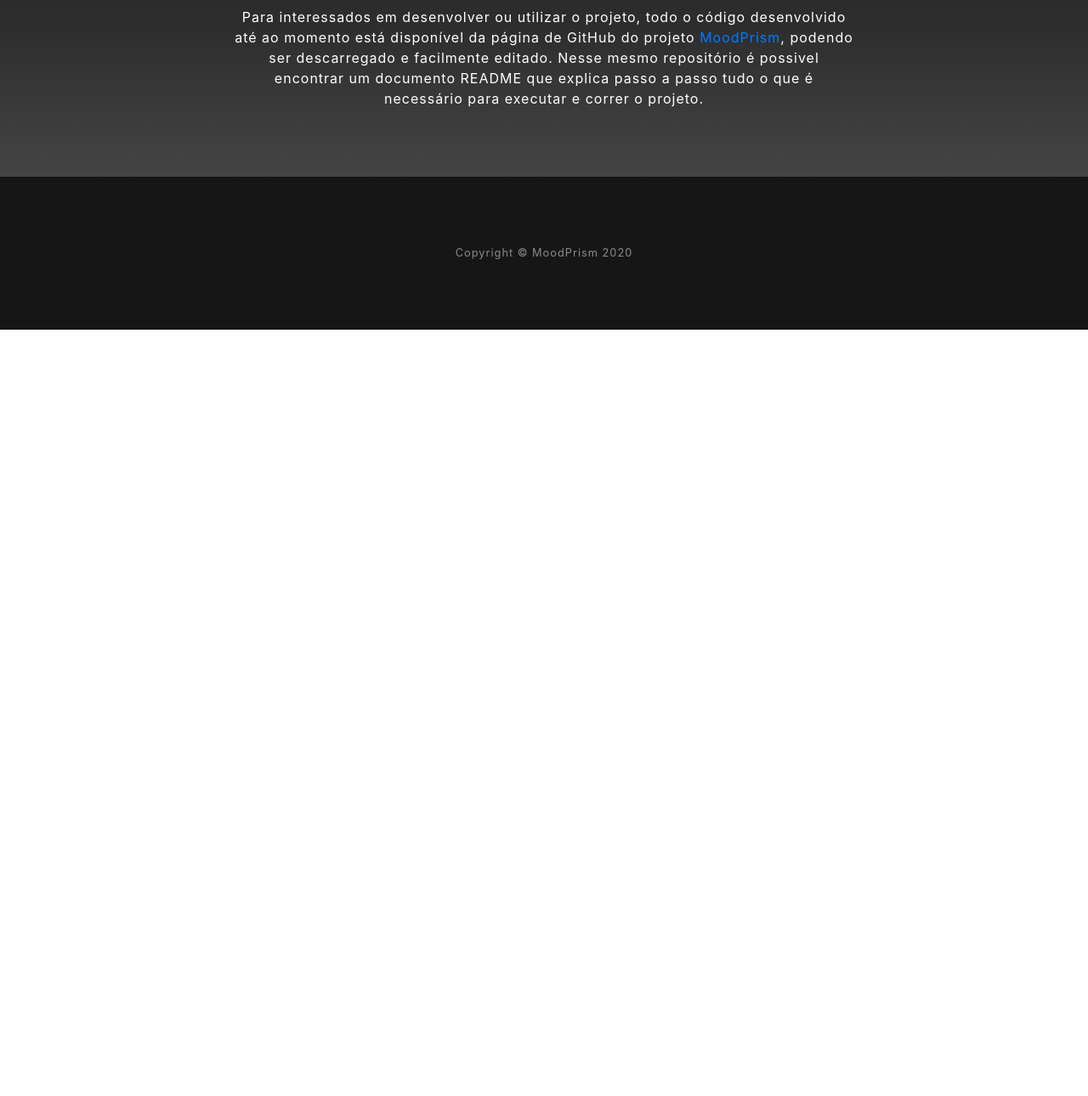
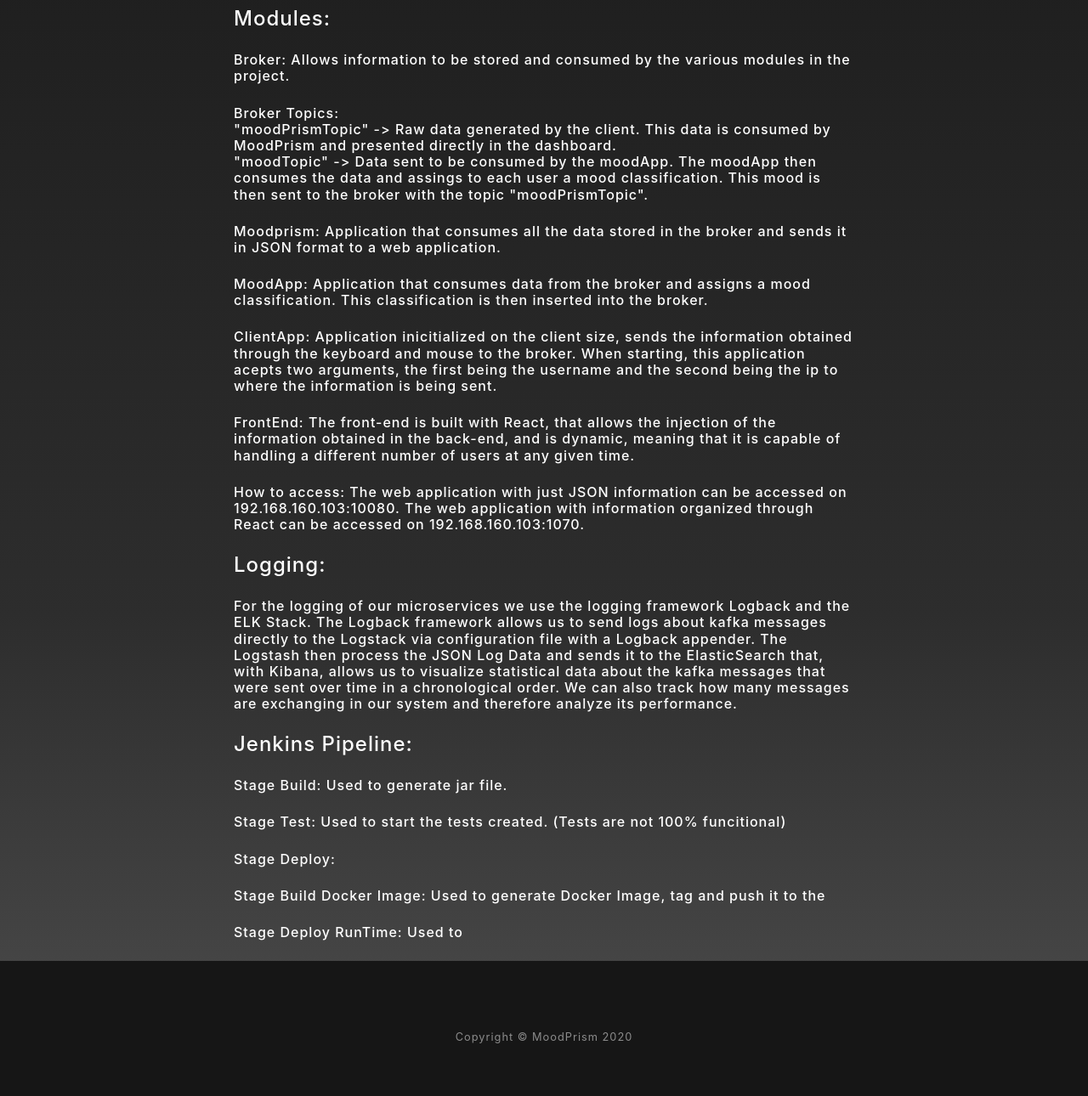
Before and after one commit to MoodPrism/moodprism.github.io, a website with bundled scripts: page docs.html in a window 1280 px wide. Shown: the part 520-1810 px from the top of the page at 85% size. Before the commit the page ends 908 px from the top, so only its background shows below. Built offline with nearby package versions, Linux system fonts and the light colour scheme.

Commit message:
inicio documentaçao

```diff
--- a/docs.html
+++ b/docs.html
@@ -46,13 +46,33 @@
     <div class="container">
       <div class="row">
         <div class="col-lg-8 mx-auto">
-          <h2 class="text-white mb-4">Arquitetura:</h2>
+          <h2 class="text-white mb-4">Architecture:</h2>
           <img src="img/architecture.png" class="img-fluid" alt="">
           <br>
           </br>
-          <h2 class="text-white mb-4">Para developers:</h2>
-          <p class="text-white mb-50">Para interessados em desenvolver ou utilizar o projeto, todo o código desenvolvido até ao momento está disponível da página de GitHub do projeto <a href="https://github.com/moodprism">MoodPrism</a>,
-          podendo ser descarregado e facilmente editado. Nesse mesmo repositório é possivel encontrar um documento README que explica passo a passo tudo o que é necessário para executar e correr o projeto.</p>
+          <h2 class="text-white mb-4" style="text-align: left;">For developers:</h2>
+          <h4 class="text-white mb-4" style="text-align: left;">Modules:</h4>
+          <h6 class="text-white mb-4" style="text-align: left;">Broker: Allows information to be stored and consumed by the various modules in the project.</h6>
+          <h6 class="text-white mb-4" style="text-align: left;">Broker Topics:</br>"moodPrismTopic" -> Raw data generated by the client. This data is consumed by MoodPrism and presented directly in the dashboard. </br>"moodTopic" -> Data sent to be consumed by the moodApp. The moodApp then consumes the data and assings to each user a mood classification. This mood is then sent to the broker with the topic "moodPrismTopic".</h6>
+          <h6 class="text-white mb-4" style="text-align: left;">Moodprism: Application that consumes all the data stored in the broker and sends it in JSON format to a web application.</h6>
+          <h6 class="text-white mb-4" style="text-align: left;">MoodApp: Application that consumes data from the broker and assigns a mood classification. This classification is then inserted into the broker.</h6>
+          <h6 class="text-white mb-4" style="text-align: left;">ClientApp: Application inicitialized on the client size, sends the information obtained through the keyboard and mouse to the broker. When starting, this application acepts two arguments, the first being the username and the second being the ip to where the information is being sent.</h6>
+          <h6 class="text-white mb-4" style="text-align: left;">FrontEnd: The front-end is built with React, that allows the injection of the information obtained in the back-end, and is dynamic, meaning that it is capable of handling a different number of users at any given time.</h6>
+
+
+          <h6 class="text-white mb-4" style="text-align: left;">How to access: The web application with just JSON information can be accessed on 192.168.160.103:10080. The web application with information organized through React can be accessed on 192.168.160.103:1070.</h6>
+          <h4 class="text-white mb-4" style="text-align: left;">Logging:</h4>
+          <h6 class="text-white mb-4" style="text-align: left;">For the logging of our microservices we use the logging framework Logback and the ELK Stack. The Logback framework allows us to send logs about kafka messages directly to the Logstack via configuration file with a Logback appender.
+            The Logstash then process the JSON Log Data and sends it to the ElasticSearch that, with Kibana, allows us to visualize statistical data about the kafka messages that were sent over time in a chronological order.
+            We can also track how many messages are exchanging in our system and therefore analyze its performance.</h6>
+
+
+          <h4 class="text-white mb-4" style="text-align: left;">Jenkins Pipeline:</h4>
+          <h6 class="text-white mb-4" style="text-align: left;">Stage Build: Used to generate jar file.</h6>
+          <h6 class="text-white mb-4" style="text-align: left;">Stage Test: Used to start the tests created. (Tests are not 100% funcitional)</h6>
+          <h6 class="text-white mb-4" style="text-align: left;">Stage Deploy: </h6>
+          <h6 class="text-white mb-4" style="text-align: left;">Stage Build Docker Image: Used to generate Docker Image, tag and push it to the </h6>
+          <h6 class="text-white mb-4" style="text-align: left;">Stage Deploy RunTime: Used to </h6>
         </div>
       </div>
     </div>
```
